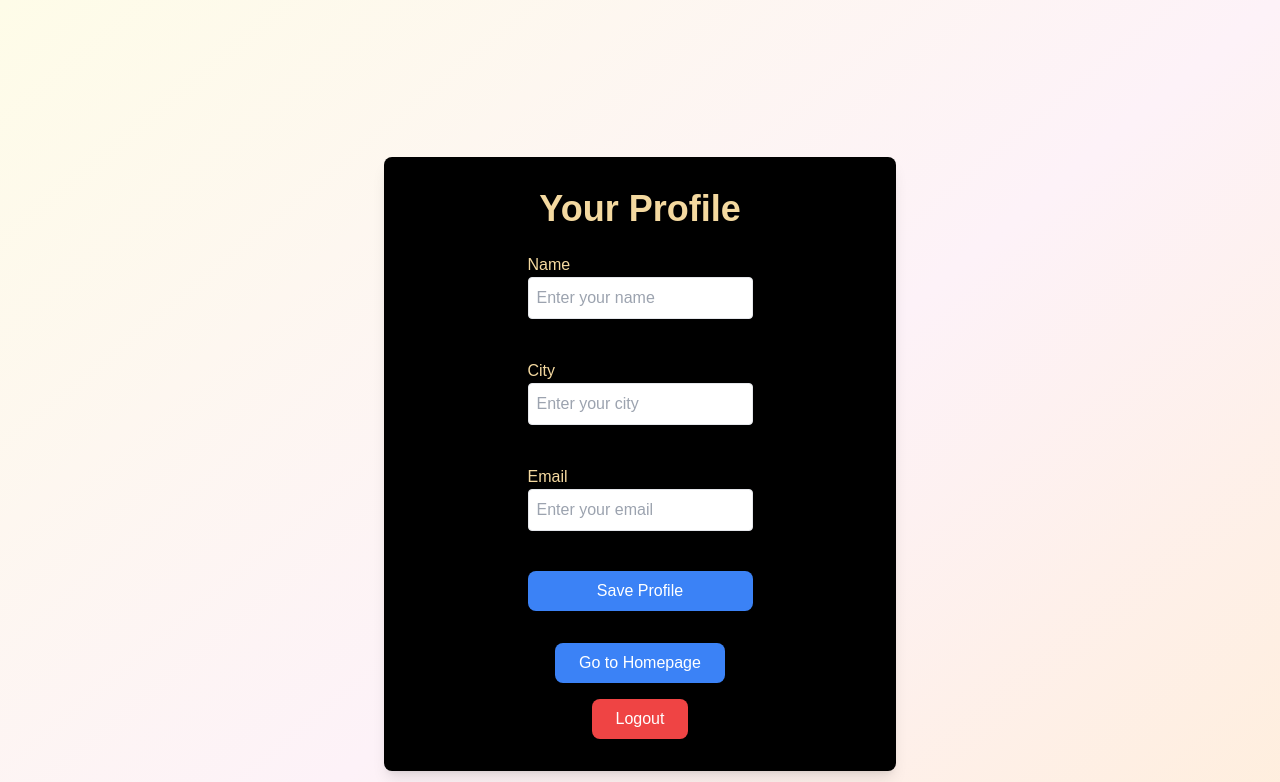
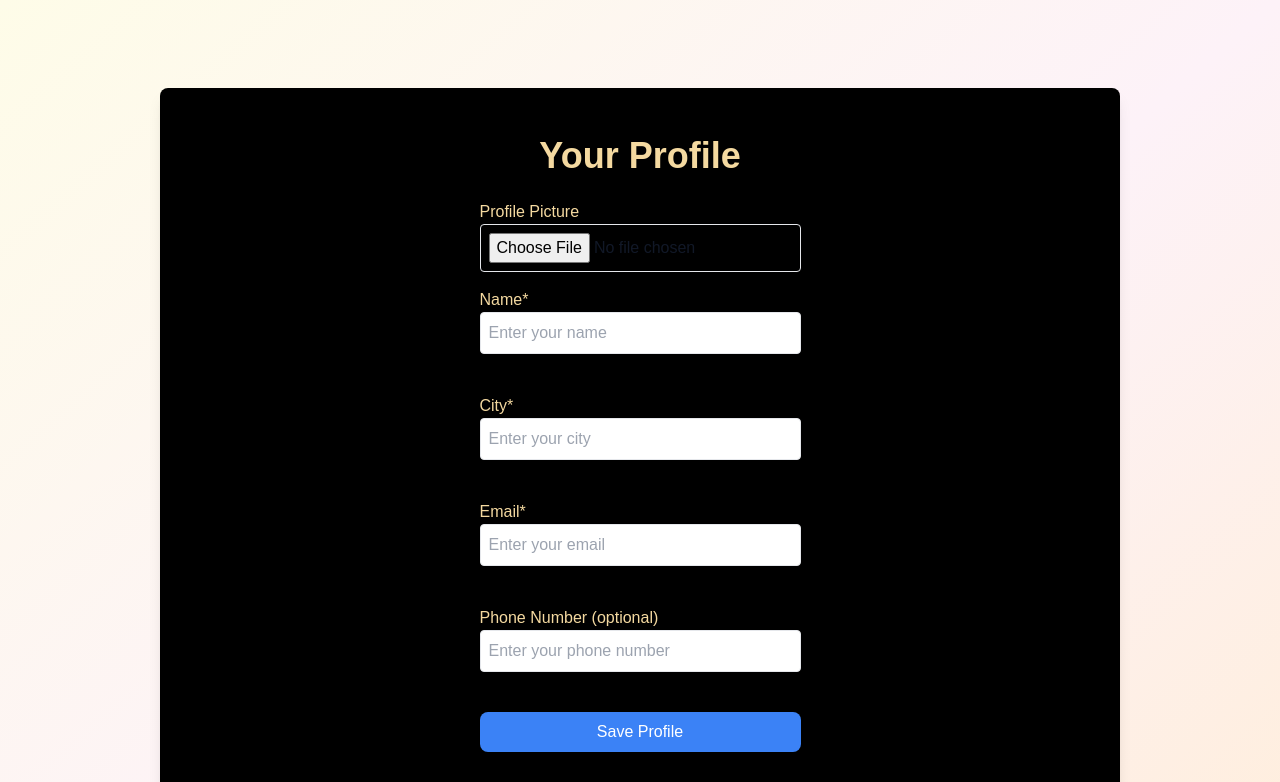
Before and after one commit to WSU-4110/Style, a Next.js app: page /userprofile in a window 1280 px wide. Shown: the top 782 px of the page. Built offline with nearby package versions, Linux system fonts and the light colour scheme.

Commit message:
adding optional features

```diff
--- a/src/app/userprofile/page.tsx
+++ b/src/app/userprofile/page.tsx
@@ -8,6 +8,8 @@ export default function UserProfile() {
   const [fullname, set_fullname] = useState('');
   const [email, set_email] = useState('');
   const [city, set_city] = useState('');
+  const [phone_number, set_phone_number] = useState('');
+  const [prof_pic, set_profpic] = useState<File | null>(null);
   const router = useRouter();
 
   const handleSubmit = (e: React.FormEvent) => {
@@ -15,6 +17,8 @@ export default function UserProfile() {
     console.log('Full Name:', fullname);
     console.log('City:', city);
     console.log('Email:', email);
+    console.log('Phone Number:', phone_number);
+    console.log('Profile Picture:', prof_pic);
   };
 
   const handleLogout = () => {
@@ -23,13 +27,28 @@ export default function UserProfile() {
     router.push('/login'); // Redirect back to the login page after logging out
   };
 
+  const handlePfpUpload = (e: React.ChangeEvent<HTMLInputElement>) => {
+    if (e.target.files) {
+      set_profpic(e.target.files[0]); // Set the selected profile picture
+    }
+  };
+
   return (
     <div className="min-h-screen flex flex-col items-center justify-center bg-gray p-6">
-      <div className="container max-w-lg p-8 bg-black shadow-lg rounded-lg text-center">
+      <div className="container max-w-[60rem] p-12 bg-black shadow-lg rounded-lg text-center">
         <h1 className="text-4xl font-bold mb-6 text-[#f4d9a0]">Your Profile</h1>
         <form onSubmit={handleSubmit}>
+        <div className="mb-4">
+            <label className="block text-[#f4d9a0] text-left">Profile Picture</label>
+            <input
+              type="file"
+              onChange={handlePfpUpload}
+              className="w-full p-2 border rounded"
+            />
+          </div>
+
           <div className="mb-4">
-            <label className="block text-[#f4d9a0] text-left">Name</label>
+            <label className="block text-[#f4d9a0] text-left">Name*</label>
             <input
               type="text"
               value={fullname}
@@ -42,7 +61,7 @@ export default function UserProfile() {
           <br/>
 
           <div className="mb-4">
-            <label className="block text-[#f4d9a0] text-left">City</label>
+            <label className="block text-[#f4d9a0] text-left">City*</label>
             <input
               type="text"
               value={city}
@@ -54,7 +73,7 @@ export default function UserProfile() {
           <br/>
 
           <div className="mb-4">
-            <label className="block text-[#f4d9a0] text-left">Email</label>
+            <label className="block text-[#f4d9a0] text-left">Email*</label>
             <input
               type="email"
               value={email}
@@ -62,6 +81,18 @@ export default function UserProfile() {
               placeholder="Enter your email"
               className="w-full p-2 border rounded"
               required
+            />
+          </div>
+          <br/>
+
+          <div className="mb-4">
+            <label className="block text-[#f4d9a0] text-left">Phone Number (optional)</label>
+            <input
+              type="tel"
+              value={phone_number}
+              onChange={(e) => set_phone_number(e.target.value)}
+              placeholder="Enter your phone number"
+              className="w-full p-2 border rounded"
             />
           </div>
           <br/>
@@ -80,13 +111,6 @@ export default function UserProfile() {
           >
             Go to Homepage
           </button>
-          <br />
-          <button
-            onClick={handleLogout}
-            className="bg-red-500 text-white py-2 px-6 rounded-lg shadow-md hover:bg-red-600 transition"
-          >
-            Logout
-          </button>
         </div>
       </div>
     </div>
```
